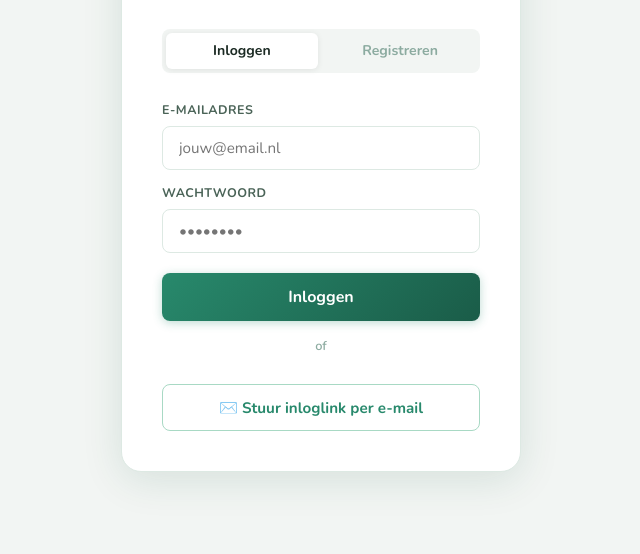
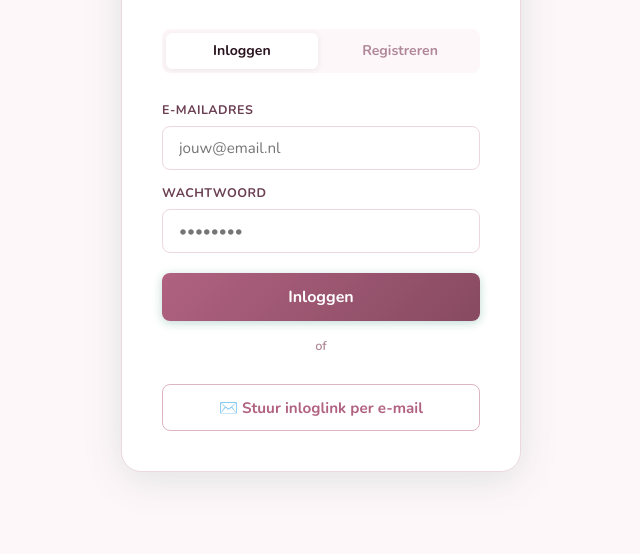
Before and after one commit to jannikdienstverlening-cmyk/groeiboek, a website: page inlog.html in a window 1280 px wide. Shown: the part 246-800 px from the top of the page, without its empty margins (319-959 px from the left). Drawn offline with nearby package versions, Linux system fonts and the light colour scheme.

Commit message:
design: kleurenpalet van groen naar warm blush/roze
Groeiboek voelt nu als een echt herinneringsboek: dusty rose sidebar,
warm crème achtergrond, zachte blush tinten — niet meer als een tuinapp.
Chart en PDF-kleuren meegeupdated.

Co-Authored-By: Claude Sonnet 4.6 <noreply@anthropic.com>

```diff
--- a/css/style.css
+++ b/css/style.css
@@ -6,26 +6,26 @@
 
 /* ── Design tokens ─────────────────────────────────────────── */
 :root {
-  --groen:         #28896C;
-  --groen-donker:  #1A5C48;
-  --groen-diep:    #103829;
-  --groen-licht:   #EBF7F2;
-  --groen-mid:     #A8D9C4;
-  --accent:        #F07A5A;
-  --accent-licht:  #FEF2EE;
-  --goud:          #F5C542;
-  --goud-licht:    #FEF9E6;
-  --bg:            #F2F5F3;
+  --groen:         #B06280;  /* dusty rose */
+  --groen-donker:  #874A61;
+  --groen-diep:    #562840;
+  --groen-licht:   #FAECF2;
+  --groen-mid:     #DDB4C5;
+  --accent:        #F0986A;  /* warm perzik */
+  --accent-licht:  #FEF2EB;
+  --goud:          #F4C14A;
+  --goud-licht:    #FDF6E0;
+  --bg:            #FEF7FA;  /* warm crème-roze */
   --surface:       #FFFFFF;
-  --tekst:         #1C2B24;
-  --tekst-mid:     #4A6357;
-  --tekst-licht:   #8CABA0;
-  --rand:          #DDE9E3;
+  --tekst:         #2A141E;
+  --tekst-mid:     #6B3F52;
+  --tekst-licht:   #B08898;
+  --rand:          #EDD8E2;
   --radius-s:      8px;
   --radius:        14px;
   --radius-l:      20px;
-  --schaduw:       0 2px 16px rgba(20, 80, 55, 0.07);
-  --schaduw-hover: 0 8px 28px rgba(20, 80, 55, 0.13);
+  --schaduw:       0 2px 16px rgba(80, 30, 55, 0.07);
+  --schaduw-hover: 0 8px 28px rgba(80, 30, 55, 0.13);
   --overgang:      all 0.2s ease;
 }
 
@@ -49,7 +49,7 @@ body.met-sidebar {
 /* ── Sidebar ───────────────────────────────────────────────── */
 .sidebar {
   width: 248px;
-  background: linear-gradient(170deg, var(--groen-diep) 0%, var(--groen-donker) 50%, var(--groen) 100%);
+  background: linear-gradient(170deg, #3D1630 0%, #6B3050 45%, #A05570 100%);
   color: white;
   display: flex;
   flex-direction: column;
--- a/js/jaarboek.js
+++ b/js/jaarboek.js
@@ -6,9 +6,9 @@
 
 // ─── Constanten ───────────────────────────────────────────────────────────────
 
-const GROEN       = [30, 110, 85];
-const GROEN_LICHT = [232, 245, 240];
-const GROEN_MID   = [178, 223, 200];
+const GROEN       = [135, 74, 97];   /* dusty rose */
+const GROEN_LICHT = [250, 236, 242]; /* blush licht */
+const GROEN_MID   = [221, 180, 197]; /* blush mid */
 const TEKST       = [51, 51, 51];
 const GRIJS       = [120, 120, 120];
 const WIT         = [255, 255, 255];
```
Also changed, not shown: js/groeicurve.js (+8 -8 lines).
